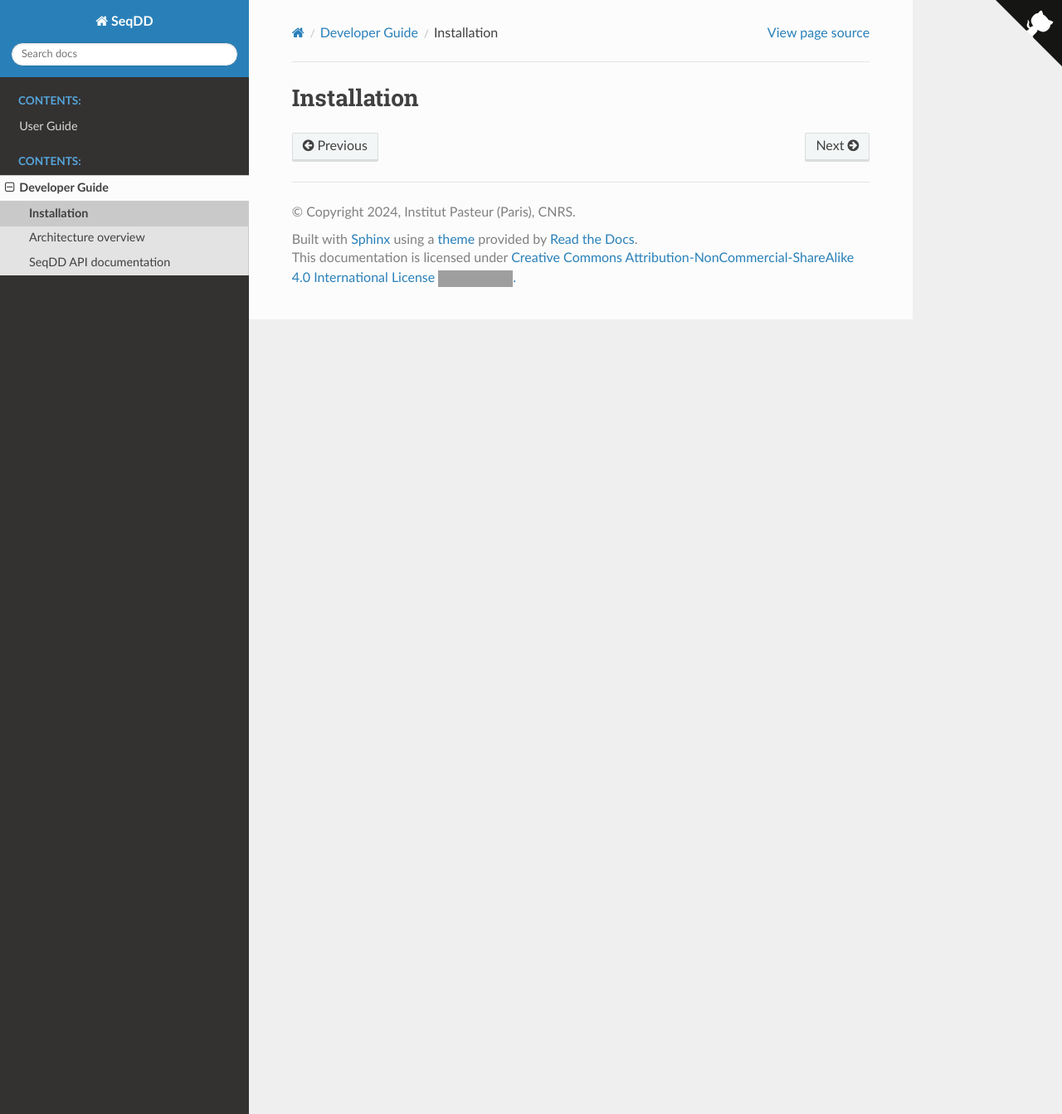
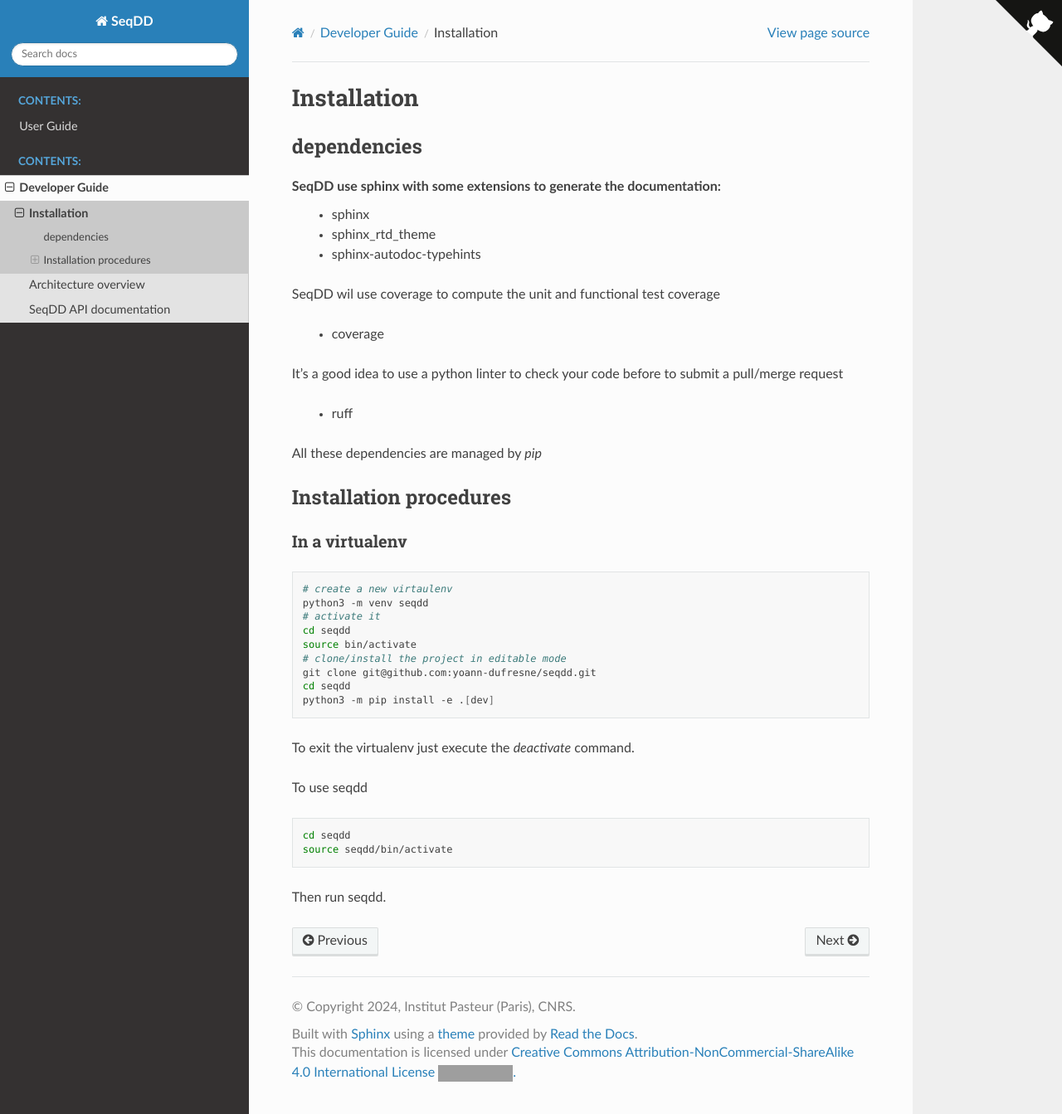
Before and after one commit to yoann-dufresne/seqdd, a Sphinx documentation site: the page built from doc/source/developer/installation.rst, in a window 1280 px wide and 1343 px high. Shown: the whole window at 83% size. Built offline with Sphinx 7.4.7 and the Read the Docs theme 3.1.0, drawn with Linux system fonts in a browser that asks for light colours; grey boxes are pictures that could not be loaded.

Commit message:
:pencil2: add doc about install procedures for dev

```diff
--- a/doc/source/developer/installation.rst
+++ b/doc/source/developer/installation.rst
@@ -11,3 +11,52 @@
 ============
 Installation
 ============
+
+
+dependencies
+============
+
+SeqDD use sphinx with some extensions to generate the documentation:
+    - sphinx
+    - sphinx_rtd_theme
+    - sphinx-autodoc-typehints
+
+SeqDD wil use coverage to compute the unit and functional test coverage
+
+    - coverage
+
+It's a good idea to use a python linter to check your code before to submit a pull/merge request
+
+    - ruff
+
+All these dependencies are managed by `pip`
+
+Installation procedures
+=======================
+
+
+In a virtualenv
+---------------
+
+.. code-block:: bash
+
+    # create a new virtaulenv
+    python3 -m venv seqdd
+    # activate it
+    cd seqdd
+    source bin/activate
+    # clone/install the project in editable mode
+    git clone git@github.com:yoann-dufresne/seqdd.git
+    cd seqdd
+    python3 -m pip install -e .[dev]
+
+To exit the virtualenv just execute the `deactivate` command.
+
+To use seqdd
+
+.. code-block:: bash
+
+    cd seqdd
+    source seqdd/bin/activate
+
+Then run seqdd.
```
